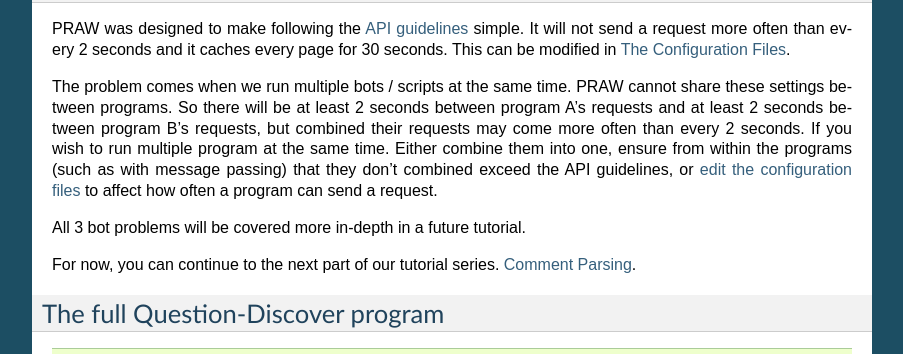
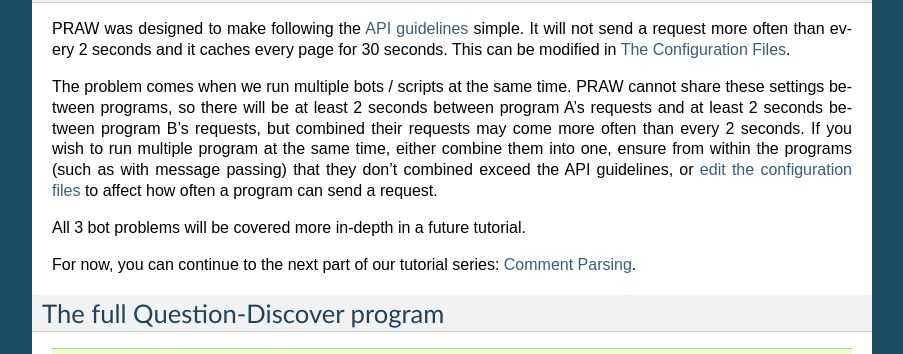
Before and after one commit to praw-dev/praw, a Sphinx documentation site: the page built from docs/pages/writing_a_bot.rst, in a window 1280 px wide and 900 px high, scrolled down 4404 px. Shown: the part 182-536 px from the top of the window, without its empty margins (198-1101 px from the left). Built offline with Sphinx 7.4.7, drawn with Linux system fonts in a browser that asks for light colours.

```diff
--- a/docs/pages/writing_a_bot.rst
+++ b/docs/pages/writing_a_bot.rst
@@ -298,17 +298,17 @@ request more often than every 2 seconds and it caches every page for 30
 seconds. This can be modified in :ref:`configuration_files`.
 
 The problem comes when we run multiple bots / scripts at the same time. PRAW
-cannot share these settings between programs. So there will be at least 2
+cannot share these settings between programs, so there will be at least 2
 seconds between program A's requests and at least 2 seconds between program B's
 requests, but combined their requests may come more often than every 2 seconds.
-If you wish to run multiple program at the same time. Either combine them into
+If you wish to run multiple program at the same time, either combine them into
 one, ensure from within the programs (such as with message passing) that they
 don't combined exceed the API guidelines, or :ref:`edit the configuration files
 <configuration_files>` to affect how often a program can send a request.
 
 All 3 bot problems will be covered more in-depth in a future tutorial.
 
-For now, you can continue to the next part of our tutorial series.
+For now, you can continue to the next part of our tutorial series:
 :ref:`comment_parsing`.
 
 The full Question-Discover program
```
